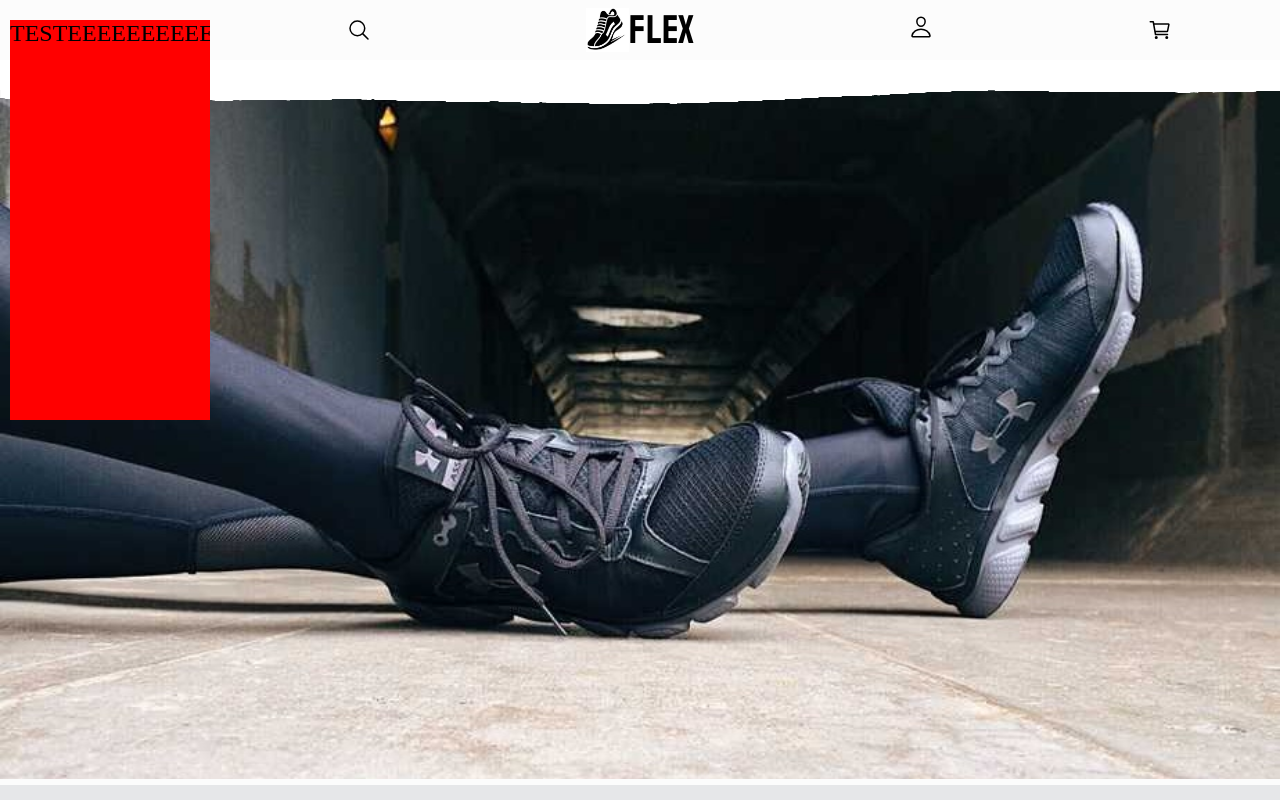
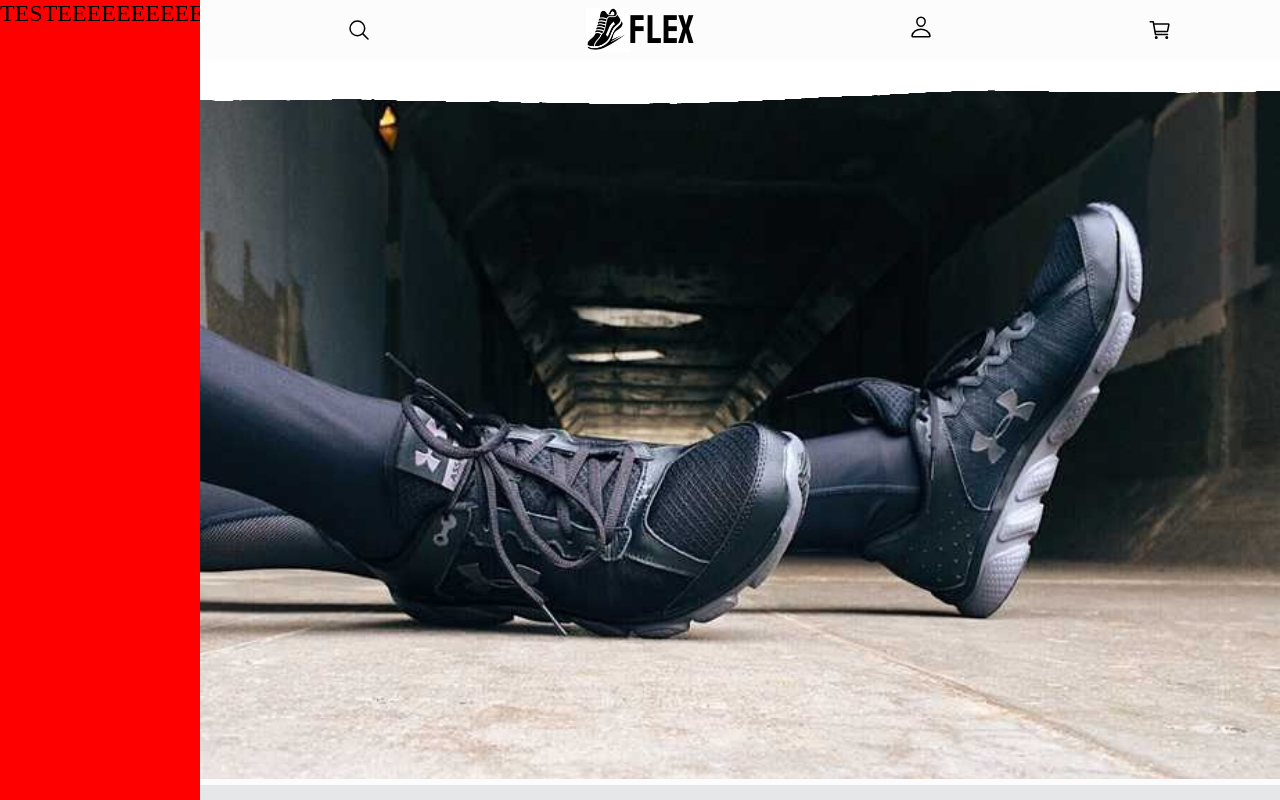
Before and after one commit to ErickSchuenck/Projeto-14---boot--store-frontEnd, a React (Create React App) app: page / in a window 1280 px wide. Both pictures are taken after a click on the element 119 px from the left and 30 px from the top of the page. Built offline with nearby package versions, Linux system fonts and the light colour scheme; a web font is replaced by a local one.

Commit message:
animação de sidebar pronta

```diff
--- a/src/Sidebar.js
+++ b/src/Sidebar.js
@@ -12,10 +12,22 @@ export default function sidebar() {
 
 const Sidebar = styled.div`
   width: 200px;
-  height: 400px;
+  height: 100vh;
   background-color: red;
   position: fixed;
-  top: 20px;
-  left: 10px;
+  top: 0px;
+  left: 0px;
   z-index: 3;
+  animation: showSidebar .4s;
+
+  @keyframes showSidebar{
+    from{
+      opacity: 0;
+      width:0;
+    }
+    to {
+      opacity: 1;
+      width: 200px;
+    }
+  }
 `
```
